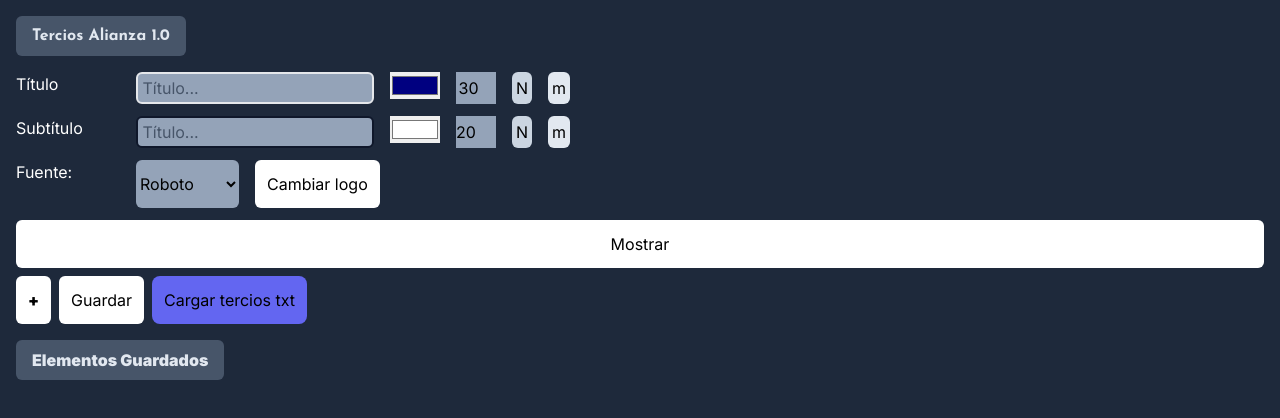
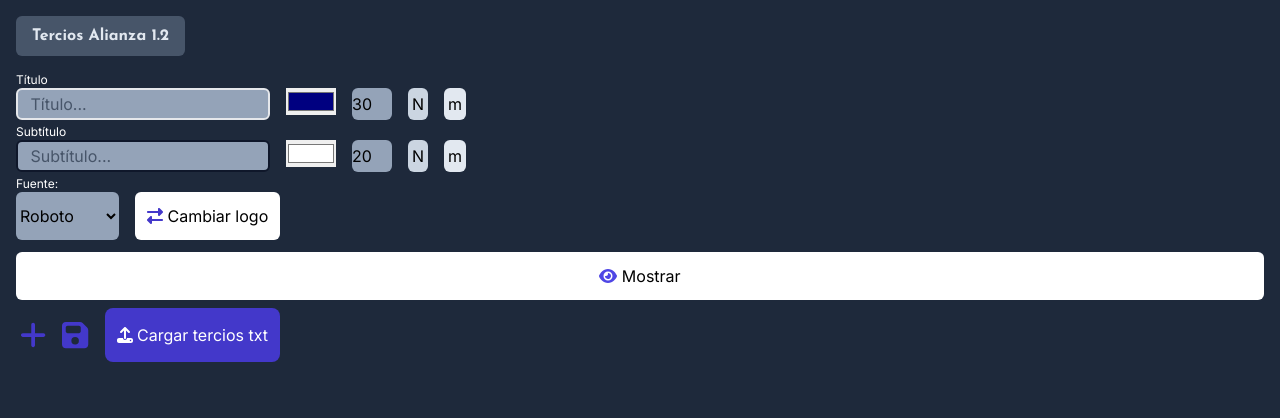
Before and after one commit to rjpd1303/lowersalianza, a Next.js app: page / in a window 1280 px wide. Shown: the top 418 px of the page. Built offline with nearby package versions, Linux system fonts and the light colour scheme; a web font is replaced by a local one.

Commit message:
version 1.2

```diff
--- a/app/components/Control.jsx
+++ b/app/components/Control.jsx
@@ -2,6 +2,8 @@
 'use client'
 import React, { useRef, useState, useEffect, useCallback } from 'react';
 import { saveAs } from 'file-saver';
+import { FontAwesomeIcon } from '@fortawesome/react-fontawesome'
+import { faTrash, faSave, faEye, faEyeSlash, faPlus, faArchive, faExchangeAlt, faUpload } from '@fortawesome/free-solid-svg-icons'
 
 export function Control() {
   const [savedItems, setSavedItems] = useState([]);
@@ -56,6 +58,11 @@ const handleSave = useCallback(() => {
   saveAs(blob, "savedItems.txt");
 }, [savedItems]);
 
+
+const handleDelete = useCallback((index) => {
+    setSavedItems(prevSavedItems => prevSavedItems.filter((_, itemIndex) => itemIndex !== index));
+    updateDisplayData();
+  }, [updateDisplayData]);
 
 
 const handleSelect = useCallback((item) => {
@@ -125,14 +132,12 @@ useEffect(() => {
 
         return (
             <div className="p-4 bg-slate-800 h-screen">
-                <h1 className="mb-4 font-josefin_sans font-black text-slate-200 bg-slate-600 rounded-md px-4 py-2 w-max">Tercios Alianza 1.0</h1>
-                <div className='flex gap-4 mb-3'>
-                <div className="w-1/12 text-white">
-                    Título
-                </div>
-                    <input className='focus:border-sky-500 focus:ring-sky-500 bg-slate-400 placeholder:text-slate-600 rounded-md border-2 ' type="text" placeholder=" Título..." value={title} onChange={(e) => setTitle(e.target.value)} />
+                <h1 className="mb-4 font-josefin_sans font-black text-slate-200 bg-slate-600 rounded-md px-4 py-2 w-max">Tercios Alianza 1.2</h1>
+                <div className='text-xs text-white'>Título</div>
+                <div className='flex gap-4 mb-1'>
+                    <input className='focus:border-sky-500 focus:ring-sky-500 bg-slate-400 placeholder:text-slate-600 px-2 rounded-md border-2 ' type="text" placeholder=" Título..." value={title} onChange={(e) => setTitle(e.target.value)} />
                     <input type="color" value={titleColor} onChange={(e) => setTitleColor(e.target.value)} />
-                    <input className='w-10 bg-slate-400 text-center justify-center' type="number" value={titleSize} onChange={(e) => setTitleSize(e.target.value)} />
+                    <input className='w-10 bg-slate-400 rounded-md' type="number" value={titleSize} onChange={(e) => setTitleSize(e.target.value)} />
                     <button className={`${titleFontStyle === "font-normal" ? 'font-normal' : titleFontStyle === "font-bold" ? 'font-bold' : 'font-black'} bg-slate-300 p-1 rounded-md hover:bg-slate-400`} onClick={() => changeFontStyle(setTitleFontStyle, titleFontStyle)}>
                          {titleFontStyle === "font-normal" ? "N" : titleFontStyle === "font-bold" ? "b" : "B"}
                     </button>
@@ -140,13 +145,11 @@ useEffect(() => {
                     {titleCase === "lowercase" ? "m" : "M"}
                     </button>
                 </div>
-                <div className="flex gap-4 mb-3">
-                <div className="w-1/12 text-white">
-                    Subtítulo
-                    </div>
-                    <input className='bg-slate-400 placeholder:text-slate-600 rounded-md border-2 border-slate-900' type="text" placeholder=" Título..."value={subtitle} onChange={(e) => setSubtitle(e.target.value)} />
+                <div className='text-xs text-white'>Subtítulo</div>
+                <div className="flex gap-4 mb-1">
+                    <input className='bg-slate-400 placeholder:text-slate-600 px-2 rounded-md border-2 border-slate-900' type="text" placeholder=" Subtítulo..."value={subtitle} onChange={(e) => setSubtitle(e.target.value)} />
                     <input type="color" value={subtitleColor} onChange={(e) => setSubtitleColor(e.target.value)} />
-                    <input className='w-10 bg-slate-400' type="number" value={subtitleSize} onChange={(e) => setSubtitleSize(e.target.value)} />
+                    <input className='w-10 bg-slate-400 rounded-md' type="number" value={subtitleSize} onChange={(e) => setSubtitleSize(e.target.value)} />
                     <button className={`${subtitleFontStyle === "font-normal" ? 'font-normal' : subtitleFontStyle === "font-bold" ? 'font-bold' : 'font-black'} bg-slate-300 p-1 rounded-md hover:bg-slate-400`} onClick={() => changeFontStyle(setSubtitleFontStyle, subtitleFontStyle)}>
                      {subtitleFontStyle === "font-normal" ? "N" : subtitleFontStyle === "font-bold" ? "b" : "B"}
                     </button>
@@ -154,10 +157,8 @@ useEffect(() => {
                       {subtitleCase === "lowercase" ? "m" : "M"}
                     </button>
                 </div>
+                <div className='text-xs text-white mt-0 pt-0'>Fuente:</div>
                 <div className='flex gap-4 mb-3'>
-                <div className="w-1/12 text-white">
-                    Fuente:
-                    </div>
                     <select className='bg-slate-400 rounded-md' value={font} onChange={(e) => setFont(e.target.value)}>
                         <option className='font-roboto' value="roboto">Roboto</option>
                         <option className='font-josefin_sans' value="josefin_sans">Josefin</option>
@@ -167,24 +168,44 @@ useEffect(() => {
                         <option className='font-alice' value="alice">Alice</option>
                     </select>
                     <input type="file" style={{display: 'none'}} ref={fileInput} onChange={(e) => setLogo(URL.createObjectURL(e.target.files[0]))} />
-                     <button className='bg-white p-3 rounded-md hover:bg-slate-300' type="button" onClick={() => fileInput.current && fileInput.current.click()}>Cambiar logo</button>
-                    </div>
-                <button className='bg-white rounded-md p-3 mb-2 hover:bg-slate-400 w-full' onClick={handleShow}>{show ? 'Mostrar' : 'Ocultar'}</button>
+                    <button className='bg-white p-3 rounded-md hover:bg-slate-300' type="button" onClick={() => fileInput.current && fileInput.current.click()}>
+  <FontAwesomeIcon className='text-indigo-700' icon={faExchangeAlt} />
+  {" "}Cambiar logo
+</button>                    </div>
+                    <button className='bg-white rounded-md p-3 mb-2 hover:bg-slate-400 w-full' onClick={handleShow}>
+  <FontAwesomeIcon className='text-indigo-600' icon={show ? faEye : faEyeSlash} />
+  {show ? ' Mostrar' : ' Ocultar'}
+</button>
                 <div className='flex gap-2'>
-                <button className='bg-white rounded-md p-3 hover:bg-slate-400 flex font-black' onClick={handleAdd}>+</button>
-                <button className='bg-white rounded-md p-3 hover:bg-slate-400 flex' onClick={handleSave}>Guardar</button>
+                <button className=' rounded-md p-3  flex font-black text-indigo-700 hover:text-indigo-400 text-3xl px-1' onClick={handleAdd}>
+  <FontAwesomeIcon icon={faPlus} />
+</button>
+<button className=' rounded-md p-3 text-indigo-700 hover:text-indigo-400 flex text-3xl pl-1 pr-2' onClick={handleSave}>
+                <FontAwesomeIcon icon={faSave} />
+                </button>
                 <input type='file' ref={fileInputtxt} onChange={handleFileUpload} style={{display: 'none'}} />
-            <button className='bg-indigo-500 p-3 rounded-lg hover:bg-indigo-700' onClick={() => fileInputtxt.current.click()}>Cargar tercios txt</button>
-
-                </div>
+                <button className='bg-indigo-700 p-3 rounded-lg hover:bg-indigo-500 text-white' onClick={() => fileInputtxt.current.click()}>
+  <FontAwesomeIcon icon={faUpload} />
+  {" "}Cargar tercios txt
+</button>                </div>
 
                 <div className='mt-4'>
-            <h2 className="mb-4 font-black text-slate-200 bg-slate-600 rounded-md px-4 py-2 w-max">Elementos Guardados</h2>
+                    {
+                    console.log(savedItems.length)}
+                    {savedItems.length > 0 && <h2 className="mb-2 font-black text-indigo-500 rounded-md px-4 w-max">
+                <FontAwesomeIcon icon={faArchive} />
+                {" "}Elementos Guardados
+                </h2>}
+
 <ul className='text-white'>
           {savedItems.map((item, index) => (
-                    <li className='bg-gray-600 m-2 rounded-md px-3 cursor-pointer hover:bg-gray-200 hover:text-indigo-900' key={index} onClick={() => handleSelect(item)}>
-                       <span className='font-black text-indigo-400'>Título:</span>  {item.title}, <span className='font-black text-indigo-400'>Subtítulo:</span> {item.subtitle}
+    <div key={index} className='flex justify-stretch items-center'>
+    <li className='bg-gray-600 w-[95%] m-2 rounded-md px-3 cursor-pointer hover:bg-gray-200 hover:text-indigo-900' key={index} onClick={() => handleSelect(item)}>
+              <span className='font-black text-indigo-400'>Título:</span> {item.title}, <span className='font-black text-indigo-400'>Subtítulo:</span> {item.subtitle}
             </li>
+            <button className='w-[5%]   hover:text-indigo-700' onClick={(e) => {e.stopPropagation(); handleDelete(index);}}>
+  <FontAwesomeIcon icon={faTrash} />
+</button>            </div>
           ))}
         </ul>
       </div>
--- a/package.json
+++ b/package.json
@@ -9,6 +9,9 @@
     "lint": "next lint"
   },
   "dependencies": {
+    "@fortawesome/fontawesome-svg-core": "^6.4.0",
+    "@fortawesome/free-solid-svg-icons": "^6.4.0",
+    "@fortawesome/react-fontawesome": "^0.2.0",
     "autoprefixer": "10.4.14",
     "eslint": "8.41.0",
     "eslint-config-next": "13.4.3",
```
Also changed, not shown: 1 other file (tests, documents, lock files or other folders). Lines whose indentation alone changed are shown as unchanged.
